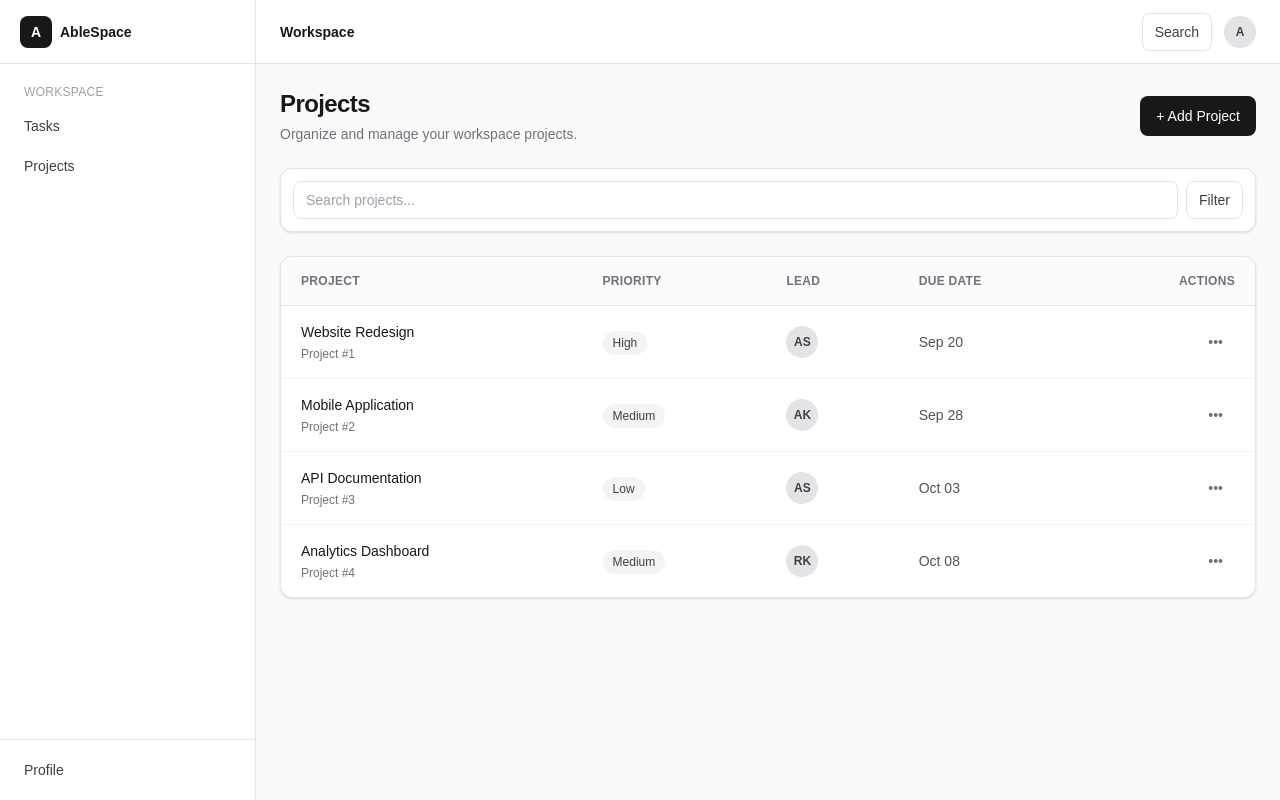
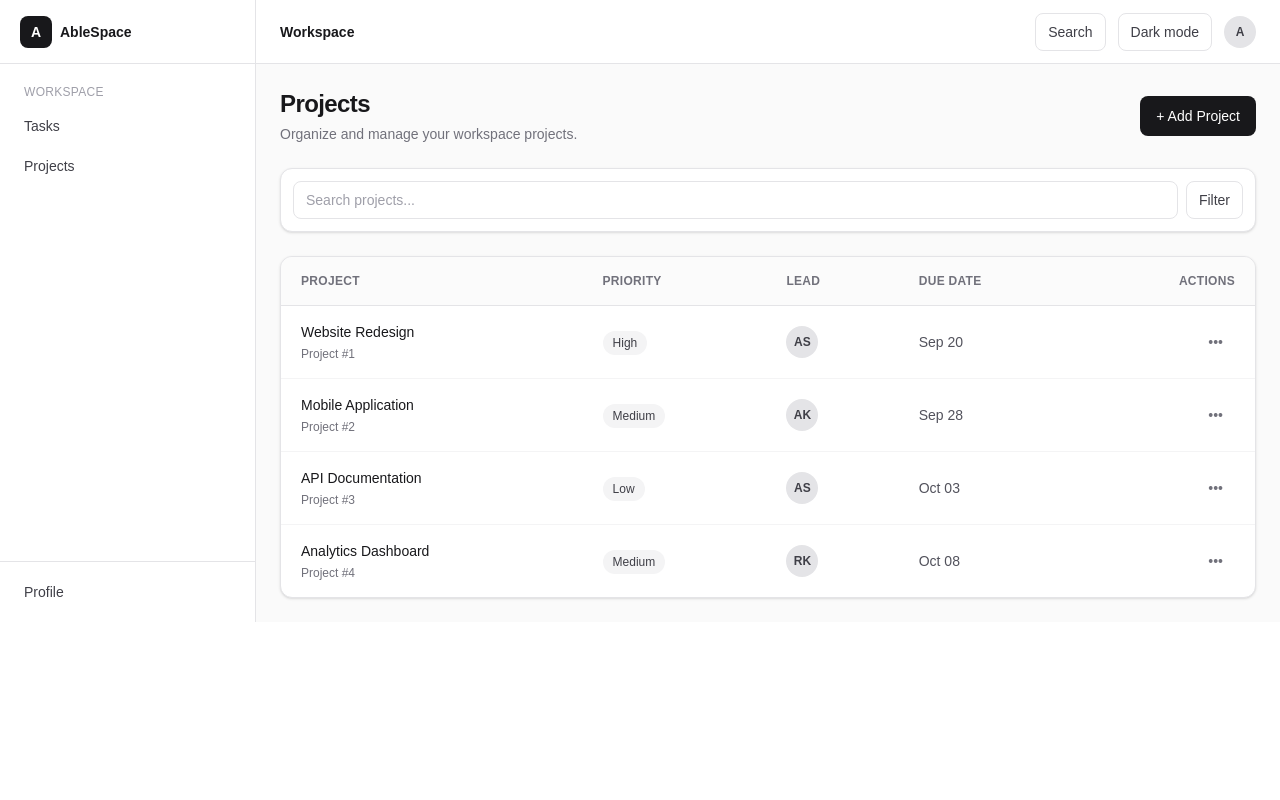
Before and after one commit to ashokguthula/AbleSpace, a Next.js app in the folder frontend/: page /projects in a window 1280 px wide. Built offline with nearby package versions, Linux system fonts and the light colour scheme.

Commit message:
Add persistent theme support

```diff
--- a/frontend/app/layout.tsx
+++ b/frontend/app/layout.tsx
@@ -1,6 +1,7 @@
 import type { Metadata } from "next";
 import { Geist, Geist_Mono } from "next/font/google";
 import "./globals.css";
+import { ThemeProvider } from "@/components/theme/ThemeProvider";
 
 const geistSans = Geist({
   variable: "--font-geist-sans",
@@ -23,7 +24,13 @@ export default function RootLayout({ children }: LayoutProps<"/">) {
       lang="en"
       className={`${geistSans.variable} ${geistMono.variable} h-full antialiased`}
     >
-      <body className="min-h-full flex flex-col">{children}</body>
+      <body
+        className={`${geistSans.variable} ${geistMono.variable} min-h-full antialiased`}
+      >
+        <ThemeProvider>
+          {children}
+        </ThemeProvider>
+      </body>
     </html>
   );
 }
--- a/frontend/components/layout/Header.tsx
+++ b/frontend/components/layout/Header.tsx
@@ -1,6 +1,10 @@
+"use client";
+import { useTheme } from "@/components/theme/ThemeProvider";
 export default function Header() {
+  const { theme, toggleTheme } = useTheme();
   return (
-    <header className="flex h-16 items-center justify-between border-b border-zinc-200 bg-white px-4 md:px-6">
+    <header  className="flex h-16 items-center justify-between border-b border-zinc-200 bg-white px-4 md:px-6">
+
       <div>
         <h1 className="text-sm font-semibold text-zinc-900">
           Workspace
@@ -15,6 +19,14 @@ export default function Header() {
           Search
         </button>
 
+        <button
+          type= "button"
+          onClick={toggleTheme}
+          className="rounded-lg border border-zinc-200 px-3 py-2 text-sm text-zinc-700 transition hover:bg-zinc-50"
+        >
+          {theme === "light" ? "Dark mode" : "Light mode"}
+        </button>
+
         <div className="flex h-8 w-8 items-center justify-center rounded-full bg-zinc-200 text-xs font-semibold text-zinc-700">
           A
         </div>
--- /dev/null
+++ b/frontend/components/theme/ThemeProvider.tsx
@@ -0,0 +1,71 @@
+"use client";
+
+import {
+    createContext,
+    useContext,
+    useEffect,
+    useState,
+    type ReactNode,
+} from "react";
+
+type Theme = "light" | "dark";
+
+type ThemeContextValue = {
+    theme: Theme;
+    toggleTheme: () => void;
+};
+
+const ThemeContext = createContext<ThemeContextValue | undefined>(
+    undefined,
+);
+
+export function ThemeProvider({
+    children,
+}: {
+    children: ReactNode;
+}) {
+    const [theme, setTheme] = useState<Theme>("light");
+
+    // 1. Read the saved theme when the application starts
+    useEffect(() => {
+        const savedTheme = localStorage.getItem("ablespace-theme");
+
+        if (savedTheme === "dark" || savedTheme === "light") {
+            setTheme(savedTheme);
+        }
+    }, []);
+
+    // 2. Apply the theme to <html> and save it
+    useEffect(() => {
+        document.documentElement.classList.toggle(
+            "dark",
+            theme === "dark",
+        );
+
+        localStorage.setItem("ablespace-theme", theme);
+    }, [theme]);
+
+    function toggleTheme() {
+        setTheme((currentTheme) =>
+            currentTheme === "light" ? "dark" : "light",
+        );
+    }
+
+    return (
+        <ThemeContext.Provider value={{ theme, toggleTheme }}>
+            {children}
+        </ThemeContext.Provider>
+    );
+}
+
+export function useTheme() {
+    const context = useContext(ThemeContext);
+
+    if (!context) {
+        throw new Error(
+            "useTheme must be used inside ThemeProvider",
+        );
+    }
+
+    return context;
+}
```
